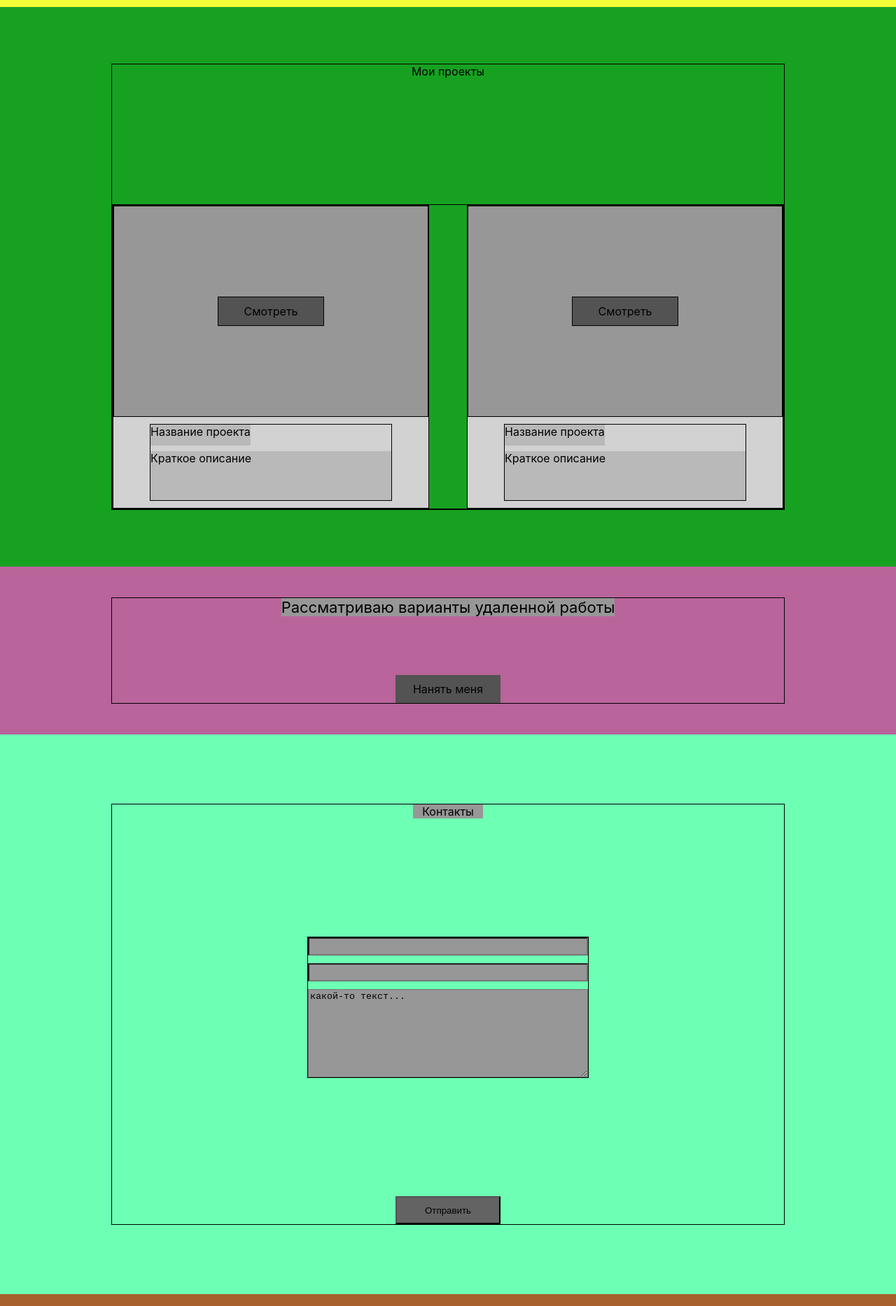
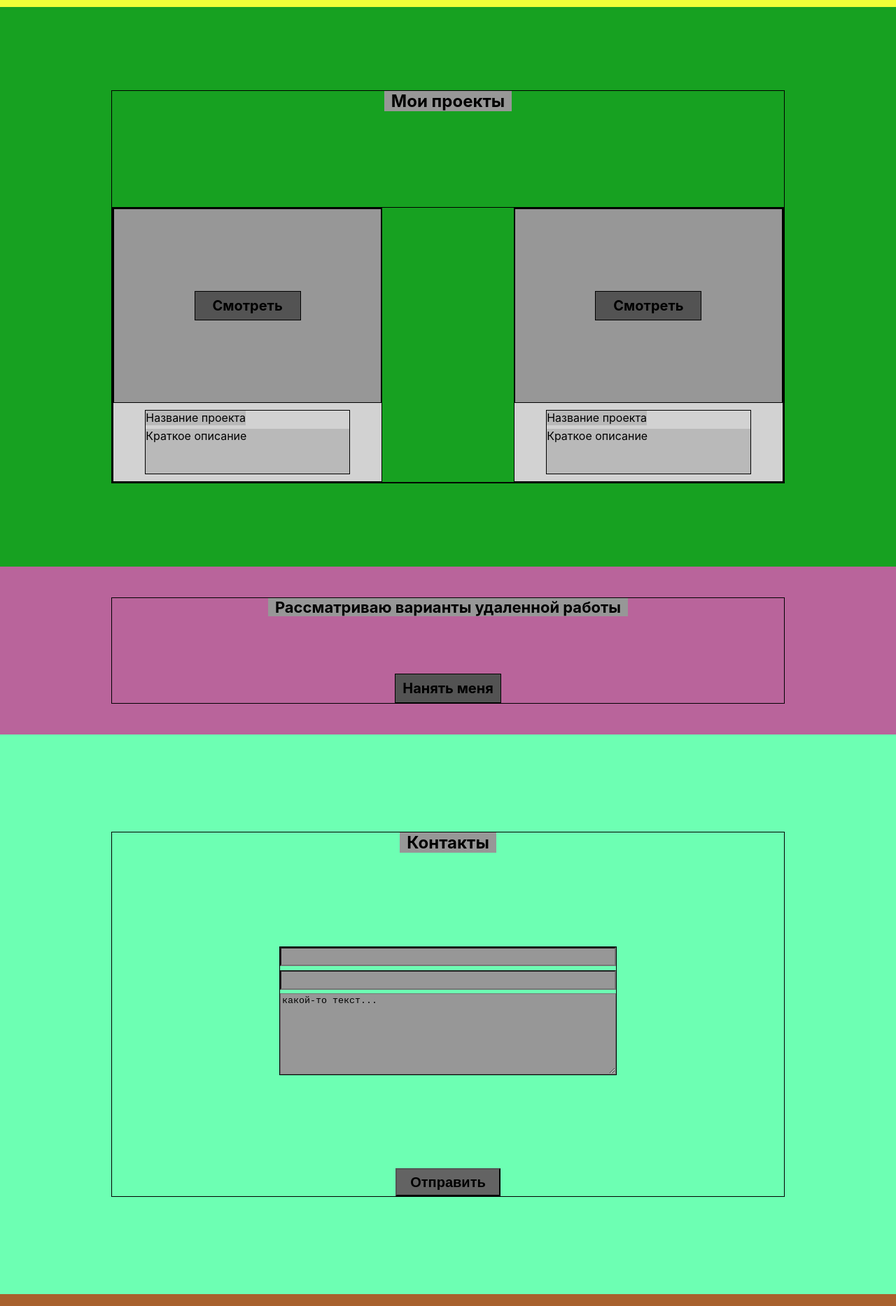
Before and after one commit to Basko-Vladimir/Portfolio, a React (Create React App) app: page / in a window 1280 px wide. Shown: the part 1660-3527 px from the top of the page at 70% size. Built offline with nearby package versions, Linux system fonts and the light colour scheme.

Commit message:
Creation  styles for mobile screen of components Projects, Slogan, Contacts and Footer

```diff
--- a/src/component/Contacts/Contacts.jsx
+++ b/src/component/Contacts/Contacts.jsx
@@ -5,7 +5,9 @@ const Contacts = () => {
     return (
         <div className={styles.contacts}>
             <div className={styles.container}>
-                <span className={styles.contactsHeader}>Контакты</span>
+                <div className={styles.contactsHeader}>
+                    <span>Контакты</span>
+                </div>
                 <form  className={styles.form}>
                     <input type='text' className={styles.inputs} />
                     <input type='text' className={styles.inputs} />
--- a/src/component/Contacts/Contacts.module.css
+++ b/src/component/Contacts/Contacts.module.css
@@ -8,7 +8,7 @@
 
 .contacts .container {
     width:75%;
-    min-height: 600px;
+    height: 65%;
     display: flex;
     flex-direction: column;
     justify-content: space-between;
@@ -18,30 +18,66 @@
 
 .contacts .container .contactsHeader{
     background-color: #979797;
-    min-width: 100px;
+}
+
+.contacts .container .contactsHeader span {
+    background-color: #979797;
+    font-weight: bolder;
+    font-size: 24px;
+    padding: 0 10px;
 }
 
 .contacts .container .form{
     display: flex;
     flex-direction: column;
     justify-content: space-between;
-    min-width: 400px;
-    min-height: 200px;
+    width: 50%;
+    height: 35%;
     border: 1px solid;
 }
 
 .contacts .container .form .inputs{
     background-color: #979797;
-    height:20px;
+    height:12%;
 }
 
 .contacts .container .form .textArea{
     background-color: #979797;
-    height:120px;
+    height:60%;
 }
 
 .contacts .container .submitBtn{
     background-color: #636363;
-    min-height: 40px;
-    min-width: 150px;
+    height: 40px;
+    width: 150px;
+    font-weight: bolder;
+    font-size: 20px;
 }
+
+@media screen and (max-width: 850px){
+    .contacts {
+        height: 700px;
+    }
+
+    .contacts .container {
+        width:80%;
+        height:75%
+    }
+
+    .contacts .container .form{
+        width: 70%;
+        height: 50%;
+    }
+
+}
+
+@media screen and (max-width: 550px){
+    .contacts .container {
+        width:100%;
+    }
+
+    .contacts .container .form{
+        width: 100%;
+    }
+
+}
--- a/src/component/Footer/Footer.module.css
+++ b/src/component/Footer/Footer.module.css
@@ -19,6 +19,12 @@
 
 .footer .container span {
     background-color: #979797;
+    font-weight: bolder;
+}
+
+.footer .container span:first-child {
+    font-size: 22px;
+    padding: 0 10px;
 }
 
 .footer .container .iconBlock {
@@ -33,3 +39,20 @@
     height: 55px;
     background-color: #979797;
 }
+
+
+@media screen and (max-width: 850px){
+    .footer .container {
+        width: 100%;
+    }
+
+    .footer .container .iconBlock {
+        width: 50%;
+    }
+}
+
+@media screen and (max-width: 650px){
+    .footer .container .iconBlock {
+        width: 75%;
+    }
+}
--- a/src/component/Projects/ProjectItem/ProjectItem.module.css
+++ b/src/component/Projects/ProjectItem/ProjectItem.module.css
@@ -1,5 +1,5 @@
 .projectsItem{
-    min-width: 450px;
+    width: 40%;
     display: flex;
     flex-direction: column;
     justify-content: flex-start;
@@ -7,7 +7,7 @@
 }
 
 .projectsItem .photoProject{
-    height:300px;
+    height:75%;
     display: flex;
     justify-content: center;
     align-items: center;
@@ -23,10 +23,12 @@
     align-items: center;
     background-color: #535353;
     border: 1px solid;
+    font-size: 20px;
+    font-weight: bolder;
 }
 
 .projectsItem .projectDescription{
-    min-height:110px;
+    height:25%;
     background-color: #d2d2d2;
     display: flex;
     justify-content: center;
@@ -37,20 +39,56 @@
     width:80%;
     display: flex;
     flex-direction: column;
-    justify-content: space-between;
+    justify-content: start;
     align-items: flex-start;
     border: 1px solid;
 }
 
 .projectsItem .projectDescription .descriptionBlock .projectName{
-    min-height: 30px;
+    height: 25%;
+    background-color: #b9b9b9;
+    text-align: left;
+    margin-bottom: 5px;
+}
+
+.projectsItem .projectDescription .descriptionBlock .aboutProject{
+    width:100%;
+    height: 75%;
     background-color: #b9b9b9;
     text-align: left;
 }
 
-.projectsItem .projectDescription .descriptionBlock .aboutProject{
-    width:100%;
-    min-height: 70px;
-    background-color: #b9b9b9;
-    text-align: left;
+@media screen and (max-width: 850px){
+    .projectsItem{
+        width: 80%;
+        height: 40%;
+        margin: 0 auto;
+        border: 1px solid;
+    }
+
+    .projectsItem .photoProject{
+        height:75%;
+    }
+
+    .projectsItem .projectDescription{
+        height:25%;
+    }
+
+    .projectsItem .projectDescription .descriptionBlock .projectName,
+    .projectsItem .projectDescription .descriptionBlock .aboutProject{
+        background-color: transparent;
+        font-weight: bolder;
+    }
+
+    .projectsItem .photoProject .projectShowBtn{
+        font-size: 20px;
+        font-weight: bolder;
+    }
+
 }
+
+@media screen and (max-width: 650px){
+    .projectsItem {
+        width: 100%;
+    }
+}
--- a/src/component/Projects/Projects.jsx
+++ b/src/component/Projects/Projects.jsx
@@ -6,7 +6,9 @@ const Projects = () => {
     return (
         <div className={styles.projects}>
             <div className={styles.container}>
-                <span className={styles.projectsHeader}>Мои проекты</span>
+                <div className={styles.projectsHeader}>
+                    <span>Мои проекты</span>
+                </div>
                 <div className={styles.projectsBlock}>
                     <ProjectItem />
                     <ProjectItem />
--- a/src/component/Projects/Projects.module.css
+++ b/src/component/Projects/Projects.module.css
@@ -8,6 +8,7 @@
 
 .projects .container{
     width: 75%;
+    height: 70%;
     display: flex;
     flex-direction: column;
     justify-content: space-between;
@@ -15,11 +16,57 @@
 }
 
 .projects .container .projectsHeader{
-    height: 200px;
+    height: 25%;
+    display: flex;
+    justify-content: center;
+    align-items: start;
+}
+
+.projects .container .projectsHeader span{
+    background-color: #979797;
+    font-weight: bolder;
+    font-size: 24px;
+    padding: 0 10px;
 }
 
 .projects .container .projectsBlock{
+    height: 70%;
     display: flex;
     justify-content: space-between;
     border: 1px solid;
 }
+
+@media screen and (max-width: 1250px) and (min-width: 851px){
+    .projects .container {
+        width: 100%;
+    }
+
+}
+
+@media screen and (max-width: 850px){
+    .projects {
+        height: auto;
+    }
+
+    .projects .container{
+        margin-top: 70px;
+        margin-bottom: 110px;
+        width: 100%;
+    }
+
+    .projects .container .projectsHeader span{
+        padding: 0 10px;
+        font-size: 22px;
+    }
+
+    .projects .container .projectsBlock{
+        height: 1400px;
+        display: flex;
+        flex-direction: column;
+        justify-content: space-evenly;
+        border: 1px solid;
+    }
+
+
+
+}
--- a/src/component/Skills/SkillItem/SkillItem.module.css
+++ b/src/component/Skills/SkillItem/SkillItem.module.css
@@ -4,6 +4,8 @@
     justify-content: space-between;
     align-items: center;
     border: 1px solid;
+    width: 27%;
+    background: #ffffff;
 }
 
 .skillItem img{
@@ -18,7 +20,7 @@
 }
 
 .skillItem .descriptionSkill{
-    min-height: 200px;
+    height: 50%;
     width: 75%;
     border: 1px solid;
 }
@@ -31,6 +33,7 @@
         justify-content: space-between;
         align-items: center;
         border: 1px solid;
+        width: 280px;
     }
 
     .skillItem img{
@@ -45,7 +48,8 @@
     }
 
     .skillItem .descriptionSkill{
-        min-height: 180px;
         border: 1px solid;
+        height: 60%;
+        min-width: 65%;
     }
 }
--- a/src/component/Skills/Skills.module.css
+++ b/src/component/Skills/Skills.module.css
@@ -9,7 +9,7 @@
 
 .skills .container{
     width: 75%;
-    height: 80%;
+    height: 70%;
     display: flex;
     flex-direction: column;
     justify-content: space-between;
@@ -56,8 +56,6 @@
     .skills .container .skillsHeader{
         height: auto;
         padding: 70px 0;
-        font-size: 20px;
-        font-weight: bolder;
     }
 
     .skills .container .skillsHeader span{
@@ -67,7 +65,7 @@
     }
 
     .skills .container .skillsBlock{
-        height: 1200px;
+        height: 1250px;
         display: flex;
         flex-direction: column;
         align-items: center;
--- a/src/component/Slogan/Slogan.module.css
+++ b/src/component/Slogan/Slogan.module.css
@@ -19,6 +19,8 @@
 .slogan .container .sloganText {
     font-size: 22px;
     background-color: #979797;
+    font-weight: bolder;
+    padding: 0 10px;
 }
 
 .slogan .container .hireMeBtn {
@@ -28,4 +30,25 @@
     display: flex;
     justify-content: center;
     align-items: center;
+    border: 1px solid;
 }
+.slogan .container .hireMeBtn span{
+    font-size: 20px;
+    font-weight: bolder;
+}
+
+@media screen and (max-width: 850px){
+    .slogan {
+        height: 400px;
+    }
+
+    .slogan .container {
+        width: 60%;
+        height: 50%;
+    }
+
+    .slogan .container .sloganText {
+        background-color: transparent;
+    }
+
+}
```
